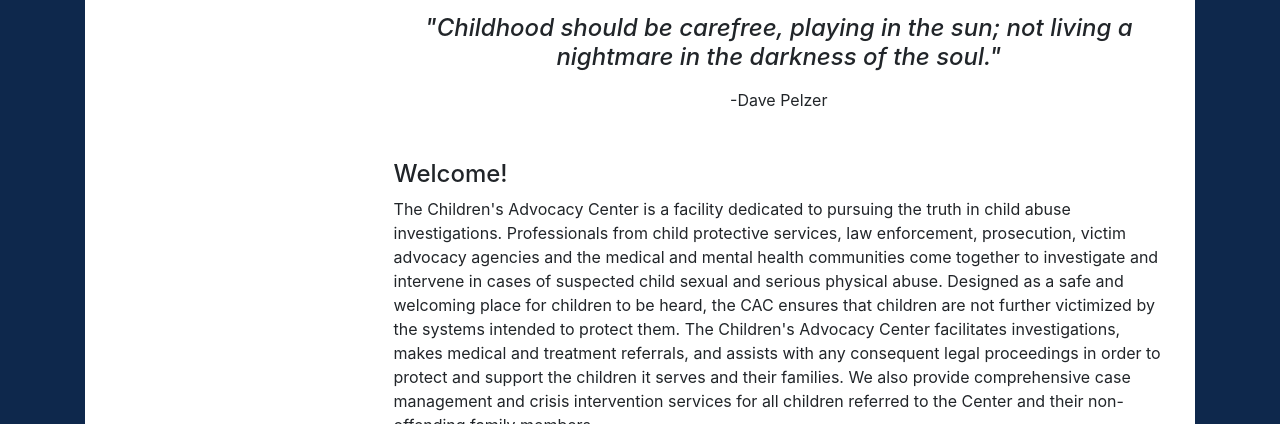
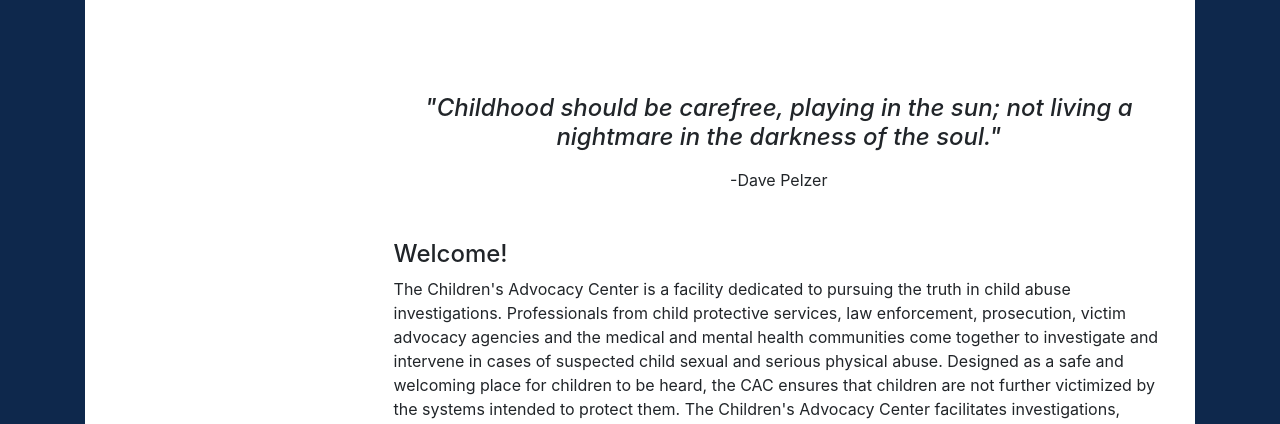
Before and after one commit to champaignadvocacycenter1/cacv2, a plain HTML site: page index.html in a window 1280 px wide. Shown: the part 942-1366 px from the top of the page. Drawn offline with nearby package versions, Linux system fonts and the light colour scheme.

Commit message:
minor styling

```diff
--- a/index.html
+++ b/index.html
@@ -146,7 +146,7 @@
                                         <span class="sr-only">Next</span>
                                     </a>
                                 </div>
-								<div class="blurb" id="quote">
+								<div class="blurb quote">
 									<h1><i><center>"Childhood should be carefree, playing in the sun; not living a nightmare in the darkness of the soul."</center></i></h1>
 									<p>
 										<center>-Dave Pelzer</center>
```
